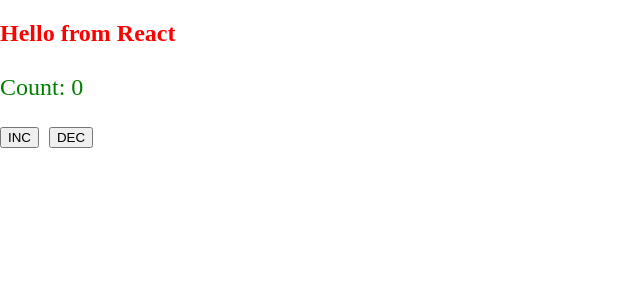
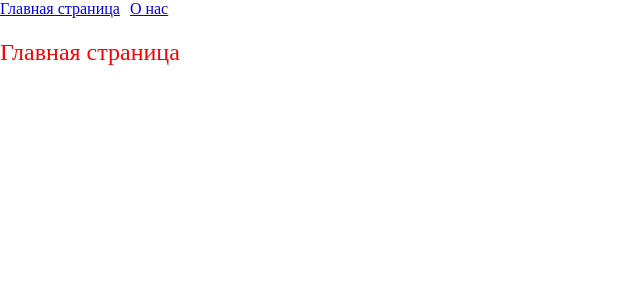
Before and after one commit to archebaldo77/arche77-blog, a React app: page / in a window 1280 px wide. Shown: the top 300 px of the page, without its empty margins (0-640 px from the left). Built offline with nearby package versions, Linux system fonts and the light colour scheme.

Commit message:
feat: react-router-dom

```diff
--- a/package.json
+++ b/package.json
@@ -19,6 +19,7 @@
     "@types/node": "22.10.5",
     "@types/react": "17.0.39",
     "@types/react-dom": "17.0.11",
+    "@types/react-router-dom": "5.3.3",
     "@types/webpack": "5.28.5",
     "@types/webpack-dev-server": "4.7.2",
     "css-loader": "7.1.2",
@@ -38,6 +39,7 @@
   },
   "dependencies": {
     "react": "17.0.2",
-    "react-dom": "17.0.2"
+    "react-dom": "17.0.2",
+    "react-router-dom": "6.28.1"
   }
 }
--- a/src/components/app/app.module.scss
+++ b/src/components/app/app.module.scss
@@ -1,14 +1,9 @@
-.count {
-  color: green;
-  font-size: 24px;
-  line-height: 32px;
+.app {
+  display: flex;
+  flex-direction: column;
 }
 
-.buttons {
+.header {
   display: flex;
   column-gap: 10px;
 }
-
-.al {
-  display: flex;
-}
--- a/src/components/app/app.tsx
+++ b/src/components/app/app.tsx
@@ -1,30 +1,25 @@
-import { useState } from 'react';
+import { Suspense } from 'react';
+import { Routes, Route, Link } from 'react-router-dom';
+
+import { MainLazy } from '../../pages/main/main.lazy';
+import { AboutLazy } from '../../pages/about/about.lazy';
 
 import classes from './app.module.scss';
 
 export const App = (): JSX.Element => {
-  const [count, setCount] = useState<number>(0);
-
   return (
-    <div>
-      <h2>Hello from React</h2>
-      <p className={classes.count}>Count: {count}</p>
-      <div className={classes.buttons}>
-        <button
-          onClick={() => {
-            setCount(count + 1);
-          }}
-        >
-          INC
-        </button>
-        <button
-          onClick={() => {
-            setCount(count - 1);
-          }}
-        >
-          DEC
-        </button>
-      </div>
+    <div className={classes.app}>
+      <header className={classes.header}>
+        <Link to={`/`}>Главная страница</Link>
+        <Link to={`/about`}>О нас</Link>
+      </header>
+      <br />
+      <Suspense fallback={`Loading...`}>
+        <Routes>
+          <Route index element={<MainLazy />} />
+          <Route path='/about' element={<AboutLazy />} />
+        </Routes>
+      </Suspense>
     </div>
   );
 };
--- a/src/index.tsx
+++ b/src/index.tsx
@@ -1,7 +1,13 @@
 import { render } from 'react-dom';
+import { BrowserRouter } from 'react-router-dom';
 
 import { App } from './components/app/app';
 
 import './style.scss';
 
-render(<App />, document.getElementById(`root`));
+render(
+  <BrowserRouter>
+    <App />
+  </BrowserRouter>,
+  document.getElementById(`root`)
+);
--- /dev/null
+++ b/src/pages/about/about.lazy.tsx
@@ -0,0 +1,3 @@
+import { lazy } from 'react';
+
+export const AboutLazy = lazy(() => import(`./about`));
--- /dev/null
+++ b/src/pages/about/about.module.scss
@@ -0,0 +1,6 @@
+.about {
+  display: flex;
+  flex-direction: column;
+  font-size: 24px;
+  line-height: 32px;
+}
--- /dev/null
+++ b/src/pages/about/about.tsx
@@ -0,0 +1,7 @@
+import classes from './about.module.scss';
+
+export const About = (): JSX.Element => {
+  return <div className={classes.about}>О нас</div>;
+};
+
+export default About;
--- /dev/null
+++ b/src/pages/main/main.lazy.tsx
@@ -0,0 +1,3 @@
+import { lazy } from 'react';
+
+export const MainLazy = lazy(() => import(`./main`));
--- /dev/null
+++ b/src/pages/main/main.module.scss
@@ -0,0 +1,6 @@
+.main {
+  display: flex;
+  flex-direction: column;
+  font-size: 24px;
+  line-height: 32px;
+}
--- /dev/null
+++ b/src/pages/main/main.tsx
@@ -0,0 +1,7 @@
+import classes from './main.module.scss';
+
+export const Main = (): JSX.Element => {
+  return <div className={classes.main}>Главная страница</div>;
+};
+
+export default Main;
```
Also changed, not shown: 1 other file (tests, documents, lock files or other folders).
